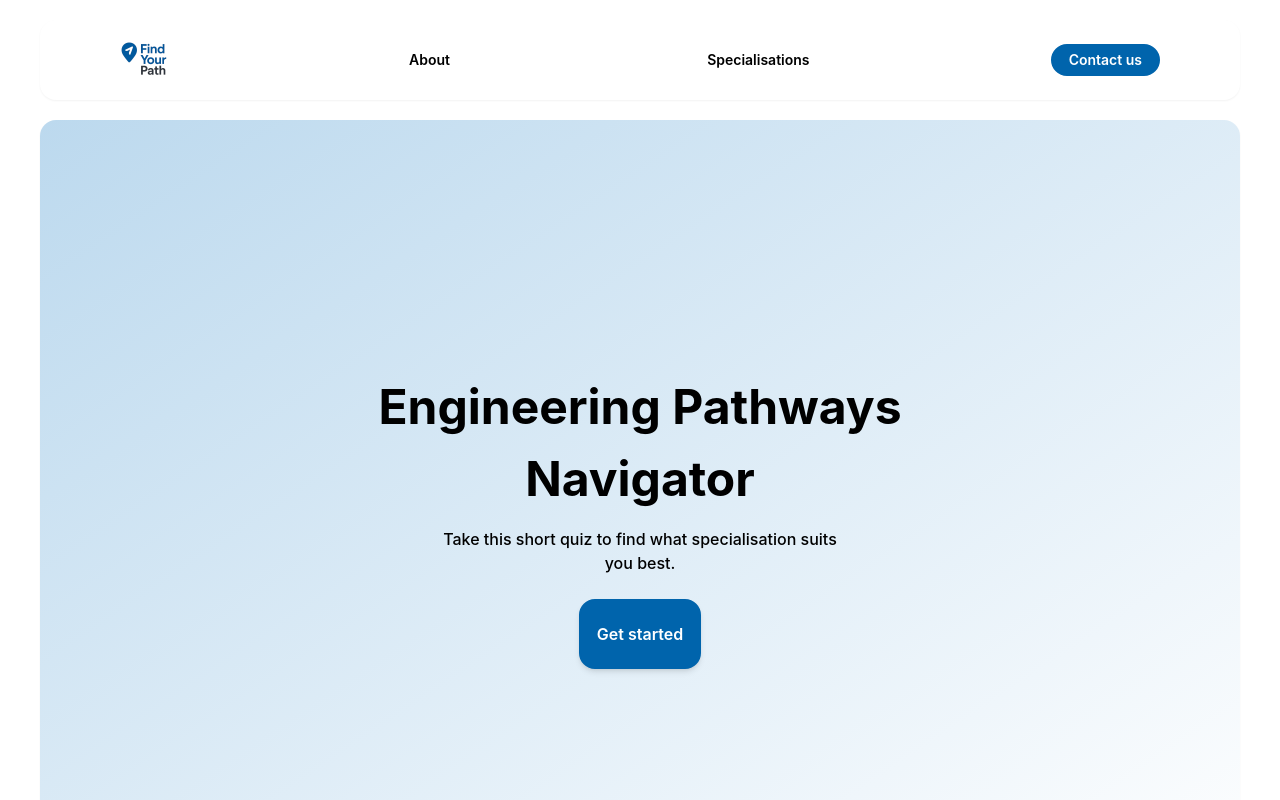
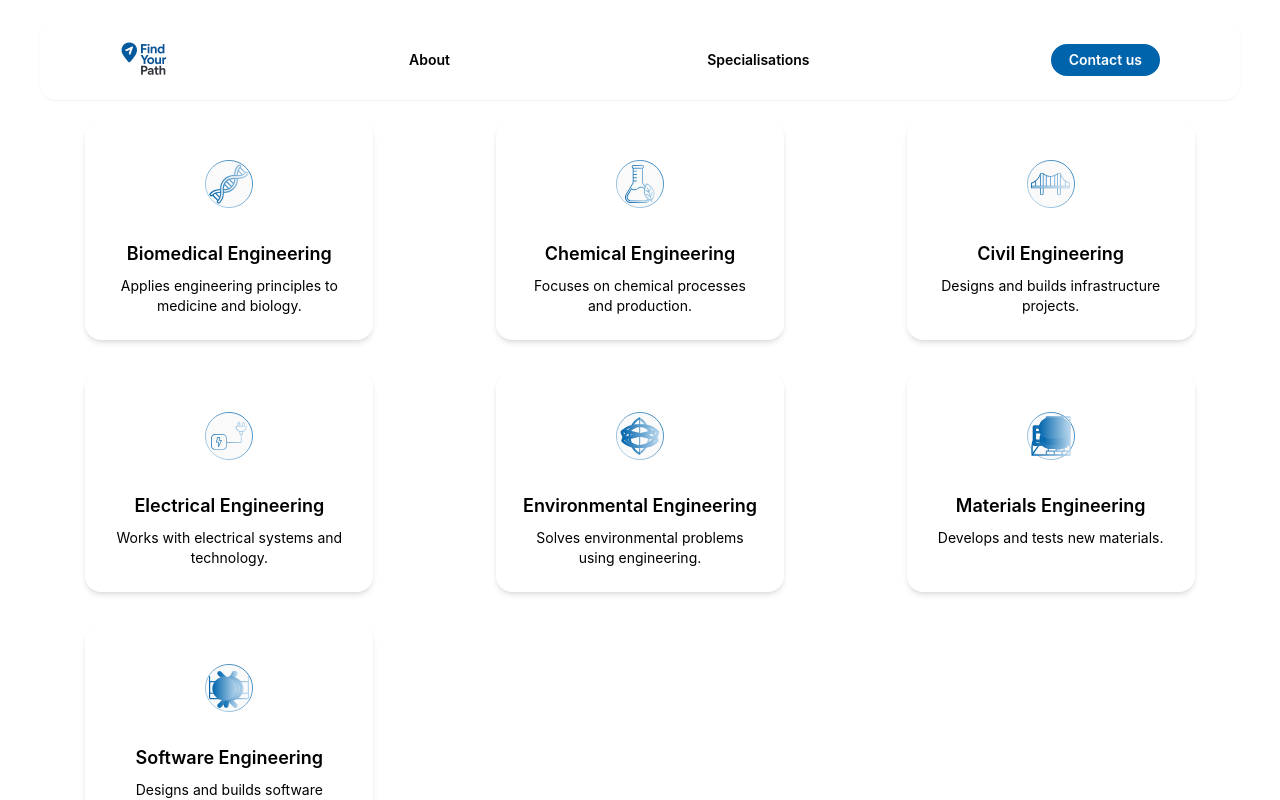
Before and after one commit to bdan0005/eng-path-navigator, a React (Create React App) app in the folder frontend/: page /specialisations in a window 1280 px wide. Shown: the top 800 px of the page. Built offline with nearby package versions, Linux system fonts and the light colour scheme.

Commit message:
Adding specialisation icons

```diff
--- a/frontend/src/App.jsx
+++ b/frontend/src/App.jsx
@@ -8,14 +8,11 @@ function App() {
     <Router>
       <div className="px-10 py-5">
         <div className="pb-5">
-          <div className="pb-5">
-            <TopBar />
-          </div>
-          <Module />
+          <TopBar />
         </div>
         <Routes>
-          <Route path="/" element={<div>{/* Home content here */}</div>} />
-          <Route path="/Specialisations" element={<Specialisations />} />
+          <Route path="/" element={<Module />} />
+          <Route path="/specialisations" element={<Specialisations />} />
         </Routes>
       </div>
     </Router>
--- a/frontend/src/components/Block.jsx
+++ b/frontend/src/components/Block.jsx
@@ -1,10 +1,10 @@
 import React from "react";
 
-const Block = ({ icon, name, description }) => (
+const Block = ({ icon: Icon, name, description }) => (
   <div className="bg-white rounded-2xl shadow-md flex flex-col items-center p-6 w-72 hover:shadow-lg transition-shadow">
     {/* Icon */}
     <div className="bg-blue-100 rounded-full p-4 mb-4 flex items-center justify-center">
-      <img src={icon} alt={`${name} icon`} className="w-12 h-12" />
+      <Icon />
     </div>
     {/* Name */}
     <h3 className="text-lg font-semibold text-center mb-2">{name}</h3>
--- /dev/null
+++ b/frontend/src/components/icons/BiomedIcon.jsx
@@ -0,0 +1,22 @@
+import React from "react";
+import Vector46 from "../../assets/specialisation_icons/vector-46.svg";
+import ellipse from "../../assets/specialisation_icons/biomed-ellipse-43.svg";
+
+const BiomedIcon = () => (
+  <div className="relative w-12 h-12 flex items-center justify-center">
+    <img
+      src={ellipse}
+      alt=""
+      className="absolute inset-0 w-full h-full object-contain object-center"
+      draggable={false}
+    />
+    <img
+      src={Vector46}
+      alt=""
+      className="absolute inset-0 w-full h-full object-contain object-center p-1"
+      draggable={false}
+    />
+  </div>
+);
+
+export default BiomedIcon;
--- /dev/null
+++ b/frontend/src/components/icons/ChemIcon.jsx
@@ -0,0 +1,22 @@
+import React from "react";
+import Vector41 from "../../assets/specialisation_icons/vector-41.svg";
+import ellipse from "../../assets/specialisation_icons/chem-ellipse-39.svg";
+
+const ChemIcon = () => (
+  <div className="relative w-12 h-12 flex items-center justify-center">
+    <img
+      src={ellipse}
+      alt=""
+      className="absolute inset-0 w-full h-full object-contain object-center"
+      draggable={false}
+    />
+    <img
+      src={Vector41}
+      alt=""
+      className="absolute inset-0 w-full h-full object-contain object-center p-1"
+      draggable={false}
+    />
+  </div>
+);
+
+export default ChemIcon;
--- /dev/null
+++ b/frontend/src/components/icons/CivilIcon.jsx
@@ -0,0 +1,22 @@
+import React from "react";
+import Vector27 from "../../assets/specialisation_icons/vector-27.svg";
+import ellipse from "../../assets/specialisation_icons/civil-ellipse-25.svg";
+
+const CivilIcon = () => (
+  <div className="relative w-12 h-12 flex items-center justify-center">
+    <img
+      src={ellipse}
+      alt=""
+      className="absolute inset-0 w-full h-full object-contain object-center"
+      draggable={false}
+    />
+    <img
+      src={Vector27}
+      alt=""
+      className="absolute inset-0 w-full h-full object-contain object-center p-1"
+      draggable={false}
+    />
+  </div>
+);
+
+export default CivilIcon;
--- /dev/null
+++ b/frontend/src/components/icons/ElecIcon.jsx
@@ -0,0 +1,22 @@
+import React from "react";
+import Vector67 from "../../assets/specialisation_icons/vector-67.svg";
+import ellipse from "../../assets/specialisation_icons/electrical-ellipse-62.svg";
+
+const ElecIcon = () => (
+  <div className="relative w-12 h-12 flex items-center justify-center">
+    <img
+      src={ellipse}
+      alt=""
+      className="absolute inset-0 w-full h-full object-contain object-center"
+      draggable={false}
+    />
+    <img
+      src={Vector67}
+      alt=""
+      className="absolute inset-0 w-full h-full object-contain object-center p-1.5"
+      draggable={false}
+    />
+  </div>
+);
+
+export default ElecIcon;
--- /dev/null
+++ b/frontend/src/components/icons/EnviroIcon.jsx
@@ -0,0 +1,57 @@
+import React from "react";
+import Vector32 from "../../assets/specialisation_icons/vector-32.svg";
+import Vector33 from "../../assets/specialisation_icons/vector-33.svg";
+import Vector34 from "../../assets/specialisation_icons/vector-34.svg";
+import Vector35 from "../../assets/specialisation_icons/vector-35.svg";
+import Vector36 from "../../assets/specialisation_icons/vector-36.svg";
+import Vector37 from "../../assets/specialisation_icons/vector-37.svg";
+import ellipse from "../../assets/specialisation_icons/enviro-ellipse-29.svg";
+
+const EnviroIcon = () => (
+  <div className="relative w-12 h-12 flex items-center justify-center">
+    <img
+      src={ellipse}
+      alt=""
+      className="absolute inset-0 w-full h-full object-contain object-center"
+      draggable={false}
+    />
+    <img
+      src={Vector32}
+      alt=""
+      className="absolute inset-0 w-full h-full object-contain object-center p-1"
+      draggable={false}
+    />
+    <img
+      src={Vector33}
+      alt=""
+      className="absolute inset-0 w-full h-full object-contain object-center p-1"
+      draggable={false}
+    />
+    <img
+      src={Vector35}
+      alt=""
+      className="absolute inset-0 w-full h-full object-contain object-center p-1"
+      draggable={false}
+    />
+    <img
+      src={Vector37}
+      alt=""
+      className="absolute inset-0 w-full h-full object-contain object-center p-1"
+      draggable={false}
+    />
+    <img
+      src={Vector34}
+      alt=""
+      className="absolute inset-0 w-full h-full object-contain object-center p-1"
+      draggable={false}
+    />
+    <img
+      src={Vector36}
+      alt=""
+      className="absolute inset-0 w-full h-full object-contain object-center p-1"
+      draggable={false}
+    />
+  </div>
+);
+
+export default EnviroIcon;
--- /dev/null
+++ b/frontend/src/components/icons/MatIcon.jsx
@@ -0,0 +1,85 @@
+import React from "react";
+import Vector51 from "../../assets/specialisation_icons/vector-51.svg";
+import Vector52 from "../../assets/specialisation_icons/vector-52.svg";
+import Vector53 from "../../assets/specialisation_icons/vector-53.svg";
+import Vector54 from "../../assets/specialisation_icons/vector-54.svg";
+import Vector55 from "../../assets/specialisation_icons/vector-55.svg";
+import Vector56 from "../../assets/specialisation_icons/vector-56.svg";
+import Vector57 from "../../assets/specialisation_icons/vector-57.svg";
+import Vector58 from "../../assets/specialisation_icons/vector-58.svg";
+import Vector59 from "../../assets/specialisation_icons/vector-59.svg";
+import Vector60 from "../../assets/specialisation_icons/vector-60.svg";
+import ellipse from "../../assets/specialisation_icons/materials-ellipse-48.svg";
+
+const MatIcon = () => (
+  <div className="relative w-12 h-12 flex items-center justify-center">
+    <img
+      src={ellipse}
+      alt=""
+      className="absolute inset-0 w-full h-full object-contain object-center"
+      draggable={false}
+    />
+    <img
+      src={Vector51}
+      alt=""
+      className="absolute inset-0 w-full h-full object-contain object-center p-1"
+      draggable={false}
+    />
+    <img
+      src={Vector52}
+      alt=""
+      className="absolute inset-0 w-full h-full object-contain object-center p-1"
+      draggable={false}
+    />
+    <img
+      src={Vector53}
+      alt=""
+      className="absolute inset-0 w-full h-full object-contain object-center p-1"
+      draggable={false}
+    />
+    <img
+      src={Vector54}
+      alt=""
+      className="absolute inset-0 w-full h-full object-contain object-center p-1"
+      draggable={false}
+    />
+    <img
+      src={Vector55}
+      alt=""
+      className="absolute inset-0 w-full h-full object-contain object-center p-1"
+      draggable={false}
+    />
+    <img
+      src={Vector56}
+      alt=""
+      className="absolute inset-0 w-full h-full object-contain object-center p-1"
+      draggable={false}
+    />
+    <img
+      src={Vector57}
+      alt=""
+      className="absolute inset-0 w-full h-full object-contain object-center p-1"
+      draggable={false}
+    />
+    <img
+      src={Vector58}
+      alt=""
+      className="absolute inset-0 w-full h-full object-contain object-center p-1"
+      draggable={false}
+    />
+    <img
+      src={Vector59}
+      alt=""
+      className="absolute inset-0 w-full h-full object-contain object-center p-1"
+      draggable={false}
+    />
+    <img
+      src={Vector60}
+      alt=""
+      className="absolute inset-0 w-full h-full object-contain object-center p-1"
+      draggable={false}
+    />
+  </div>
+);
+
+export default MatIcon;
--- /dev/null
+++ b/frontend/src/components/icons/SoftwareIcon.jsx
@@ -0,0 +1,71 @@
+import React from "react";
+import Vector16 from "../../assets/specialisation_icons/vector-16.svg";
+import Vector17 from "../../assets/specialisation_icons/vector-17.svg";
+import Vector18 from "../../assets/specialisation_icons/vector-18.svg";
+import Vector19 from "../../assets/specialisation_icons/vector-19.svg";
+import Vector20 from "../../assets/specialisation_icons/vector-20.svg";
+import Vector21 from "../../assets/specialisation_icons/vector-21.svg";
+import Vector22 from "../../assets/specialisation_icons/vector-22.svg";
+import Vector23 from "../../assets/specialisation_icons/vector-23.svg";
+import ellipse from "../../assets/specialisation_icons/software-ellipse-14.svg";
+
+const SoftwareIcon = () => (
+  <div className="relative w-12 h-12 flex items-center justify-center">
+    <img
+      src={ellipse}
+      alt=""
+      className="absolute inset-0 w-full h-full object-contain object-center"
+      draggable={false}
+    />
+    <img
+      src={Vector16}
+      alt=""
+      className="absolute inset-0 w-full h-full object-contain object-center p-1"
+      draggable={false}
+    />
+    <img
+      src={Vector17}
+      alt=""
+      className="absolute inset-0 w-full h-full object-contain object-center p-1"
+      draggable={false}
+    />
+    <img
+      src={Vector18}
+      alt=""
+      className="absolute inset-0 w-full h-full object-contain object-center p-1"
+      draggable={false}
+    />
+    <img
+      src={Vector19}
+      alt=""
+      className="absolute inset-0 w-full h-full object-contain object-center p-1"
+      draggable={false}
+    />
+    <img
+      src={Vector20}
+      alt=""
+      className="absolute inset-0 w-full h-full object-contain object-center p-1"
+      draggable={false}
+    />
+    <img
+      src={Vector21}
+      alt=""
+      className="absolute inset-0 w-full h-full object-contain object-center p-1"
+      draggable={false}
+    />
+    <img
+      src={Vector22}
+      alt=""
+      className="absolute inset-0 w-full h-full object-contain object-center p-1"
+      draggable={false}
+    />
+    <img
+      src={Vector23}
+      alt=""
+      className="absolute inset-0 w-full h-full object-contain object-center p-1"
+      draggable={false}
+    />
+  </div>
+);
+
+export default SoftwareIcon;
```
Also changed, not shown: frontend/src/components/Specialisations.jsx (+14 -16 lines).
